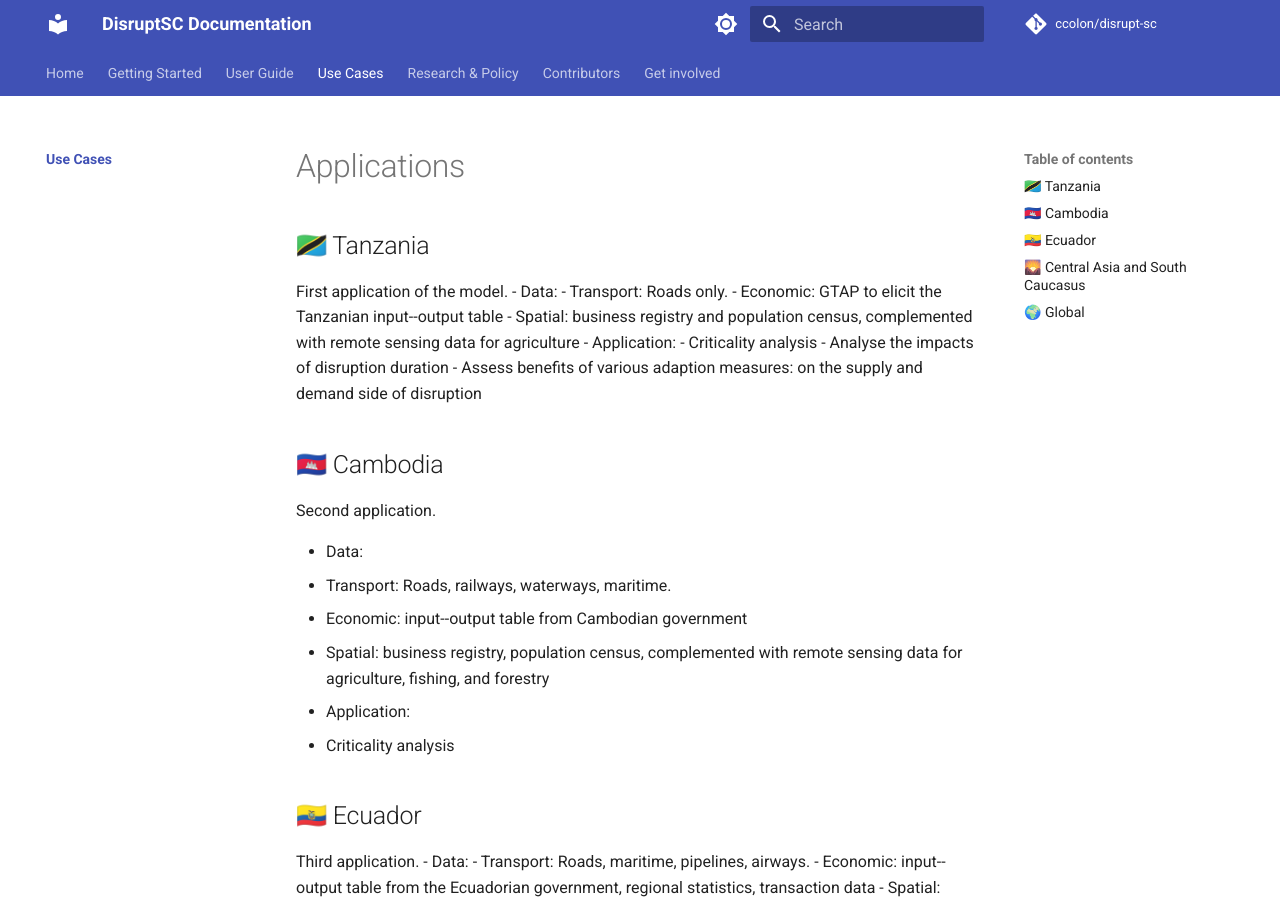
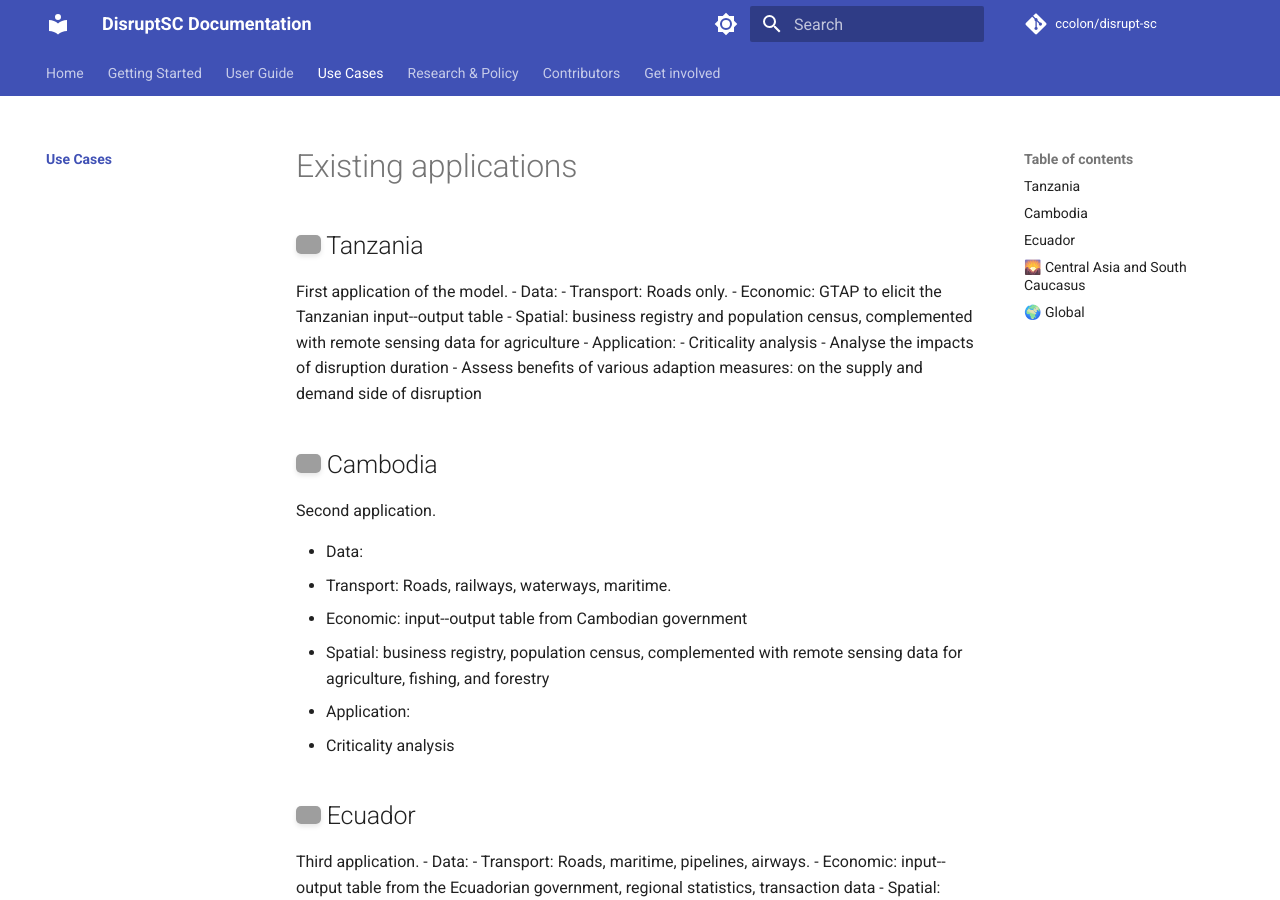
Before and after one commit to ccolon/disruptsc, an MkDocs documentation site: the page built from docs/applications/index.md, in a window 1280 px wide and 900 px high. Built offline with MkDocs 1.6.1 and Material for MkDocs 9.7.7, drawn with Linux system fonts in a browser that asks for light colours; comment, search, counter and statistics services are not loaded; the version menu is left out; grey boxes are pictures that could not be loaded.

Commit message:
update docs

```diff
--- a/docs/applications/index.md
+++ b/docs/applications/index.md
@@ -1,6 +1,6 @@
-# Applications
+# Existing applications
 
-## 🇹🇿 Tanzania
+## <img src="https://upload.wikimedia.org/wikipedia/commons/3/38/Flag_of_Tanzania.svg" alt="Tanzania Flag" width="25"/> Tanzania
 
 First application of the model.
 - Data:
@@ -13,7 +13,7 @@ First application of the model.
   - Assess benefits of various adaption measures: on the supply and demand side of disruption
 
 
-## 🇰🇭 Cambodia
+## <img src="https://upload.wikimedia.org/wikipedia/commons/8/83/Flag_of_Cambodia.svg" alt="Tanzania Flag" width="25"/> Cambodia
 
 Second application.
 
@@ -25,7 +25,7 @@ Second application.
   - Criticality analysis
 
 
-## 🇪🇨 Ecuador
+## <img src="https://upload.wikimedia.org/wikipedia/commons/e/e8/Flag_of_Ecuador.svg" alt="Ecuador Flag" width="25"/> Ecuador
 
 Third application.
 - Data:
--- a/mkdocs.yml
+++ b/mkdocs.yml
@@ -125,15 +125,15 @@ extra_javascript:
 
 # Navigation
 nav:
-  - Home: tutorial.md
+  - Home: index.md
   - Getting Started:
-    - getting-started/tutorial.md
+    - getting-started/index.md
     - Installation: getting-started/installation.md
     - Data Setup: getting-started/data-setup.md
     - Quick Start: getting-started/quick-start.md
     - Input Validation: getting-started/validation.md
   - User Guide:
-    - user-guide/tutorial.md
+    - user-guide/index.md
     - Basic Usage: user-guide/basic-usage.md
     - Parameters: user-guide/parameters.md
     - Data Modes: user-guide/data-modes.md
@@ -141,10 +141,10 @@ nav:
     - Output Files: user-guide/output-files.md
     - Tutorials: user-guide/tutorials.md
   - Use Cases:
-      - applications/index.md
+    - applications/index.md
   - Research & Policy:
-    - research/tutorial.md
+    - research/index.md
   - Contributors:
-    - contributors/tutorial.md
+    - contributors/index.md
   - Get involved:
-    - contact/tutorial.md
+    - contact/index.md
```
